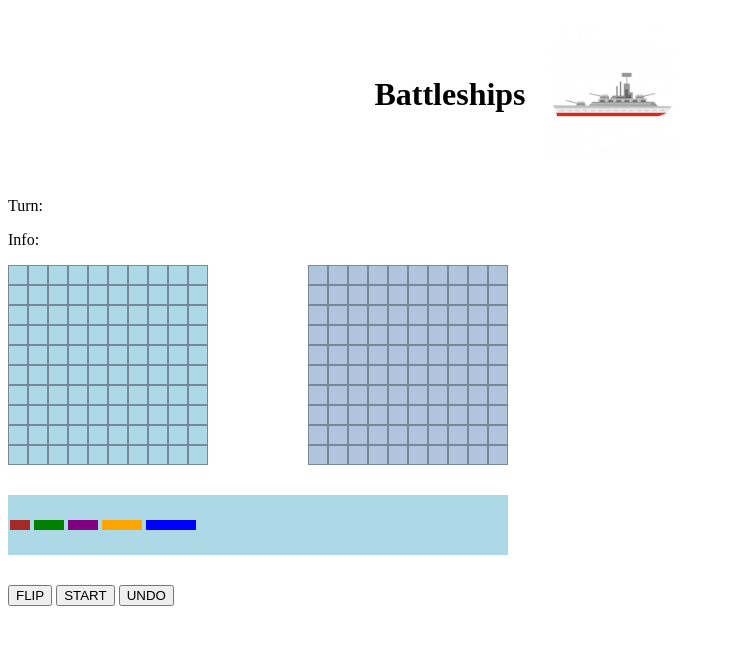
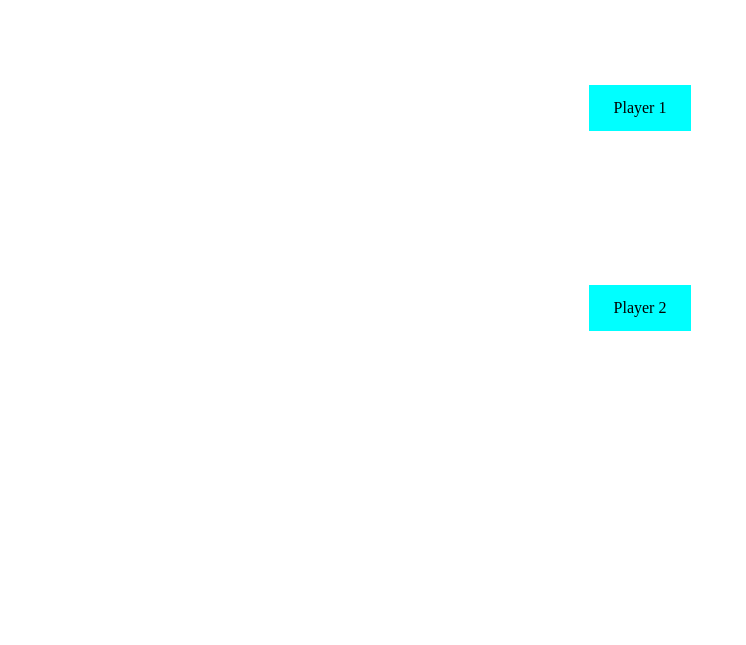
Before and after one commit to Eddj05/Battleships, a PHP site: page /index.html in a window 1280 px wide. Shown: the top 645 px of the page, without its empty margins (0-746 px from the left). Run offline with PHP 8.4, Linux system fonts and the light colour scheme.

Commit message:
add a player selection screen

```diff
--- a/css/style.css
+++ b/css/style.css
@@ -39,6 +39,27 @@ body {
 }
 
 #start_button:hover, a:active {
+    background-color: blue;
+    color: white;
+}
+
+.choose-player {
+    display: flex;
+    justify-content: center;
+    align-items: center;
+    height: 25vh;
+}
+
+.player-btn:link, a:visited {
+    background-color: aqua;
+    color: black;
+    padding: 14px 25px;
+    text-align: center;
+    text-decoration: none;
+    display: inline-block;
+}
+
+.player-btn:hover, a:active {
     background-color: blue;
     color: white;
 }
--- a/index.html
+++ b/index.html
@@ -7,34 +7,13 @@
 </head>
 
 <body>
-<div id="header">
-    <div class="header-content">
-        <h1>Battleships</h1>
-        <img src="Images/battleship.png" alt="Battleship">
-    </div>
+
+<div class="choose-player">
+    <a class="player-btn" id="player1-btn" href ="player1.html">Player 1</a>
+</div>
+<div class="choose-player">
+    <a class="player-btn" id="player2-btn" href ="player2.html">Player 2</a>
 </div>
 
-
-<div id="game-info">
-        <p>Turn: <span id="turn-display"></span></p>
-        <p>Info: <span id="info"></span></p>
-    </div>
-
-    <div id="gamesboard-container"></div>
-
-    <div class="option-container">
-        <div id="0" class="destroyer-preview destroyer" draggable="true"></div>
-        <div id="1" class="submarine-preview submarine" draggable="true"></div>
-        <div id="2" class="cruiser-preview cruiser" draggable="true"></div>
-        <div id="3" class="battleship-preview battleship" draggable="true"></div>
-        <div id="4" class="carrier-preview carrier" draggable="true"></div>
-    </div>
-
-    <button id="flip-button">FLIP</button>
-    <button id="start_button">START</button>
-    <button id="undo-button">UNDO</button>
-
-
-    <script src="app.js"></script>
 </body>
 </html>
```
Also changed, not shown: player1.html (added, +32 -0 lines), player2.html (added, +33 -0 lines).
